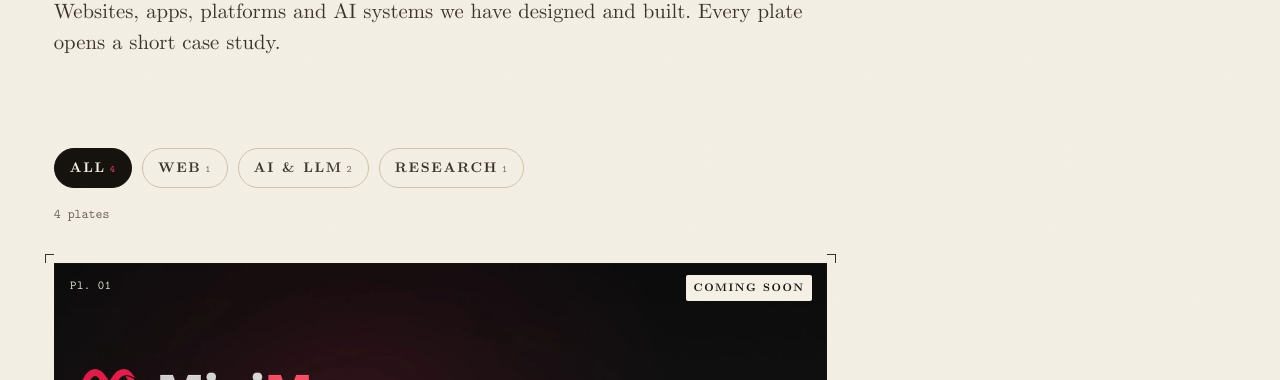
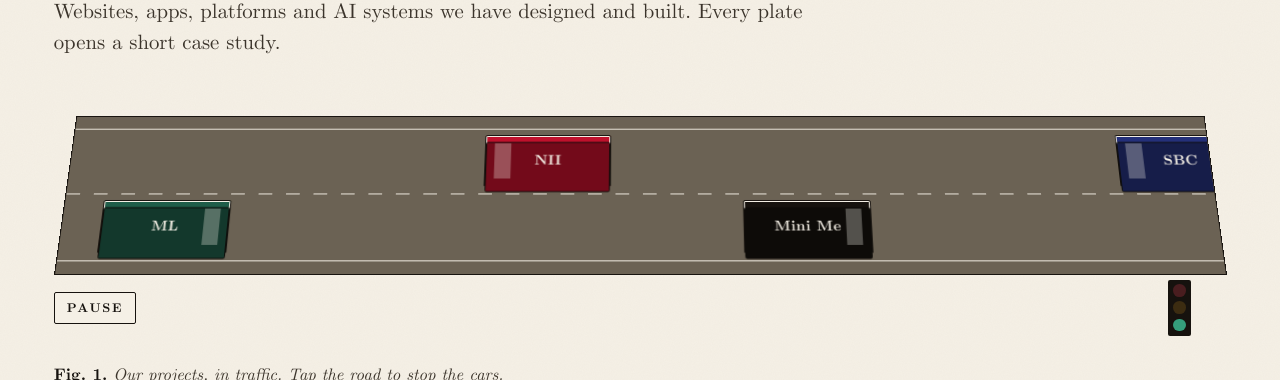
Before and after one commit to akmariblabibruet-pixel/nextinc, a website: page work.html in a window 1280 px wide. Shown: the part 420-800 px from the top of the page. Drawn offline with Linux system fonts and the light colour scheme.

Commit message:
car animation

```diff
--- /dev/null
+++ b/assets/css/pages/road.css
@@ -0,0 +1,46 @@
+/* road.css — Fig. 1 on work.html (traffic). Owned by S11. Loaded on work.html only. Budget 3 KB minified.
+   Site tokens only. The road is a plane tilted 15 degrees from flat; cars move with transform only (road.js). */
+.road{margin:clamp(1.8rem,4vw,2.8rem) 0 0}
+.road[hidden]{display:none}
+@media(scripting:none){.road{display:none}}   /* without script there is nothing to draw, so no empty box */
+
+/* the box keeps its height from the first paint (no layout shift) */
+.road__stage{--road:var(--ink-3);--ch:calc(var(--cl) * .43);
+  position:relative;aspect-ratio:2/1;perspective:1100px}
+@media(min-width:560px){.road__stage{aspect-ratio:3.2/1}}
+@media(min-width:900px){.road__stage{aspect-ratio:5/1}}
+
+/* road surface: kerb hairlines, dashed centre line */
+.road__plane{position:absolute;inset:0 0 28%;overflow:hidden;border:1px solid var(--ink);transform:rotateX(15deg);transform-origin:50% 100%;
+  background:linear-gradient(90deg,var(--paper) 50%,transparent 0) 0 50%/28px 1px repeat-x,
+    linear-gradient(var(--paper),var(--paper)) 0 8%/100% 1px no-repeat,
+    linear-gradient(var(--paper),var(--paper)) 0 92%/100% 1px no-repeat,var(--road)}
+
+/* a car: top face in the project colour, a darker side face one step lower, ink and paper hairlines so it reads on any colour */
+.road__car{position:absolute;left:0;top:71%;display:block;width:var(--cl);height:var(--ch);isolation:isolate;will-change:transform;
+  border:1px solid var(--ink);border-radius:var(--radius);background:var(--c,var(--ink));color:var(--t,var(--paper));box-shadow:inset 0 0 0 1px var(--paper)}
+.road__car--l{top:29%}
+.road__car::before{content:"";position:absolute;inset:0;z-index:-1;transform:translateY(calc(var(--cl) * .05));border:1px solid var(--ink);border-radius:var(--radius);
+  background:var(--c,var(--ink));filter:brightness(.6)}
+/* windscreen at the front end; the roof label is never flipped or turned, so it reads the same both ways */
+.road__car::after{content:"";position:absolute;top:14%;bottom:14%;width:13%;background:var(--t,var(--paper));opacity:.3}
+.road__car--r::after{right:7%}
+.road__car--l::after{left:7%}
+.road__r{position:absolute;inset:0 22%;overflow:hidden;white-space:nowrap;text-align:center;font-weight:700;letter-spacing:.02em;
+  font-size:clamp(10px,calc(var(--cl) * .14),15px);line-height:calc(var(--ch) - 2px)}
+
+/* verge under the road: Pause / Play at the left, the traffic light near the right end */
+.road__verge{position:absolute;inset:auto 0 0;height:28%;display:flex;align-items:center;justify-content:space-between}
+.road__btn{padding:.55em .95em;border:1px solid var(--ink);border-radius:var(--radius);background:var(--paper);color:var(--ink);cursor:pointer;transition:background .25s,color .25s}
+.road__btn:hover{background:var(--ink);color:var(--paper)}
+@media(pointer:coarse){.road__btn{min-height:44px}}
+.road__light{height:86%;aspect-ratio:5/12;margin-right:3%;display:flex;flex-direction:column;align-items:center;justify-content:space-evenly;background:var(--ink);border-radius:var(--radius)}
+.road__light i{width:54%;aspect-ratio:1;border-radius:50%;opacity:.22;transition:opacity .3s}
+.road__light i:first-child{background:var(--crimson-hi)}
+.road__light i:nth-child(2){background:var(--ochre)}
+.road__light i:last-child{background:var(--forest);filter:brightness(1.7)}
+[data-s=r] i:first-child,[data-s=g] i:last-child{opacity:1}
+
+/* caption: say "Hover" only where there is hover, "Tap" elsewhere */
+.road__tap{display:none}
+@media(hover:none){.road__hov{display:none}.road__tap{display:inline}}
--- /dev/null
+++ b/assets/js/pages/road.js
@@ -0,0 +1,108 @@
+/* road.js — Fig. 1 on work.html: our projects as cars in two-way traffic. Owned by S11. No dependencies, budget 4 KB minified.
+   One car per NEXT.projects entry, in order. Even positions drive left to right, odd ones right to left. A car takes its project's
+   palette colour (NEXT.art.palettes) and links to the case study. Hover or keyboard focus on the figure turns the light red and the
+   traffic eases to a stop; so do Pause, the first touch and reduced motion. Nothing is calculated while the figure is off-screen or the tab is hidden.
+   Needs: art.js, core.js. Styles: assets/css/pages/road.css. */
+(function () {
+  'use strict';
+  var N = window.NEXT || {}, e = N.esc, st = N.$('#road'), ps = N.projects || [];
+  if (!st) return;
+  if (!ps.length) { st.parentNode.hidden = true; return; }
+  var pal = (N.art || {}).palettes || {}, mq = matchMedia('(prefers-reduced-motion:reduce)'), n = ps.length,
+      P = +mq.matches,                 /* paused: Pause button, first touch, reduced motion */
+      H = 0, O = 0, T = 0,             /* hold bits (1 pointer, 2 keyboard focus), Play override, touch seen */
+      vis = !window.IntersectionObserver,
+      W = 0, D = 0, L = 0,             /* road width, loop length, car length */
+      u = 0, pan = 0, panT = 0,        /* traffic phase, and a slide that brings a focused car fully into view */
+      sp = 0, raf = 0, last = 0, cars, btn, plane;
+
+  /* relative luminance of #rrggbb */
+  function lum(h) {
+    var c = [1, 3, 5].map(function (i) { var v = parseInt(h.substr(i, 2), 16) / 255; return v < .04 ? v / 12.92 : Math.pow((v + .055) / 1.055, 2.4); });
+    return .2126 * c[0] + .7152 * c[1] + .0722 * c[2];
+  }
+  /* "SPHEREx Blink Comparator" -> SBC, "MiniLocker" -> ML */
+  function ini(t) {
+    var w = t.split(/[\s\-–—]+/).filter(Boolean), r = w.length > 1 ? w.map(function (x) { return x[0]; }) : t.match(/[A-Z0-9]/g) || [t[0]];
+    return r.slice(0, 3).join('').toUpperCase();
+  }
+
+  /* The light and Pause sit first in the DOM, so Tab reaches them before the cars; CSS puts them under the road. */
+  st.innerHTML = '<div class="road__verge"><button type="button" class="road__btn smcp"></button><span class="road__light" aria-hidden="true"><i></i><i></i><i></i></span></div>' +
+    '<div class="road__plane">' + ps.map(function (p, i) {
+      var b = (pal[p.palette] || pal.ink || {}).bg || '';
+      return '<a class="road__car road__car--' + (i % 2 ? 'l' : 'r') + '" href="project.html?p=' + e(encodeURIComponent(p.slug)) + '" aria-label="Case study: ' + e(p.title) + '"' +
+        (b ? ' style="--c:' + e(b) + ';--t:var(--' + (lum(b) < .18 ? 'paper' : 'ink') + ')"' : '') + '><b class="road__r" aria-hidden="true"></b></a>';
+    }).join('') + '</div>';
+  btn = N.$('.road__btn', st); plane = N.$('.road__plane', st);
+  cars = N.$$('.road__car', st).map(function (el, i) {
+    var t = String(ps[i].title || ps[i].slug || '?'), m = i % 2 ? n >> 1 : n - (n >> 1);
+    /* a = start position on the loop: each lane's cars sit at the middles of m equal parts, so they are evenly spaced and all in view at rest; d = lane direction and speed */
+    return { el: el, r: el.firstChild, t: [t, ini(t), ini(t)[0]], a: ((i >> 1) + .5) / m, d: i % 2 ? -.85 : 1, x: 0 };
+  });
+
+  function run() { return !P && (O || !H); }
+  function go() { return vis && !document.hidden; }
+
+  /* roof label: the name, else initials, else one letter; all cars are tested together so the page reflows three times at most */
+  function fit() {
+    var t = cars.slice();
+    [0, 1, 2].forEach(function (k) {
+      t.forEach(function (c) { c.r.textContent = c.t[k]; });
+      t = t.filter(function (c) { return c.r.scrollWidth > c.r.clientWidth; });
+    });
+  }
+  /* a car travels one loop of road + its own length, so it leaves one edge completely before it comes back at the other */
+  function place() {
+    cars.forEach(function (c) {
+      c.x = ((((c.a + c.d * (u + pan)) % 1) + 1) % 1) * D - L;
+      c.el.style.transform = 'translate3d(' + c.x.toFixed(1) + 'px,-50%,0)';
+    });
+  }
+  function measure() {
+    var h = plane.clientHeight; W = plane.clientWidth;
+    if (!W) return;
+    /* short enough that, with the most cars in one lane, they are one car length apart or more and can all stand in view */
+    L = Math.min(.78 * h, W / (2 * (n - (n >> 1)) - 1)); D = W + L;
+    st.style.setProperty('--cl', L.toFixed(1) + 'px'); fit(); place();
+  }
+
+  /* one frame loop: speed and slide ease out exponentially (about 0.5 s), then the loop ends and nothing runs */
+  function frame(t) {
+    raf = 0;
+    if (!go()) return;
+    var dt = Math.max(0, Math.min(t - last, 50)) / 1e3, k = 1 - Math.exp(-dt / .11), g = +run();
+    last = t; sp += (g - sp) * k; pan += (panT - pan) * k;
+    if (Math.abs(g - sp) < .005) sp = g;
+    if (Math.abs(panT - pan) < 1e-4) pan = panT;
+    u += sp * dt / 16; place();
+    if (g || sp || pan != panT) raf = requestAnimationFrame(frame);
+  }
+  function kick() { if (!raf && go() && (run() || sp || pan != panT)) { last = performance.now(); raf = requestAnimationFrame(frame); } }
+  function sync() {
+    st.dataset.s = run() ? 'g' : 'r';
+    btn.textContent = P ? 'Play' : 'Pause'; btn.setAttribute('aria-label', btn.textContent + ' traffic');
+    kick();
+  }
+
+  st.onpointerenter = function (v) { if (v.pointerType != 'touch') { H |= 1; sync(); } };
+  st.onpointerleave = function (v) { if (v.pointerType != 'touch') { H &= ~1; O = 0; sync(); } };
+  /* the first touch stops the traffic (unless it is on the button, whose own click decides) */
+  st.onpointerdown = function (v) { if (v.pointerType == 'touch' && !T) { T = 1; if (!v.target.closest('button')) { P = 1; sync(); } } };
+  st.addEventListener('focusin', function (v) {
+    var c = cars.filter(function (c) { return c.el == v.target; })[0];
+    if (c && c.el.matches(':focus-visible')) {
+      /* slide the traffic just far enough to bring a car that is cut by an edge fully into view; nothing jumps */
+      var m = 8, dx = c.x < m ? m - c.x : c.x + L > W - m ? W - m - c.x - L : 0;
+      panT += dx / D / c.d; H |= 2; O = 0; sync();
+    }
+  });
+  st.addEventListener('focusout', function () { H &= ~2; sync(); });
+  btn.onclick = function () { if (P) { P = 0; O = 1; } else P = 1; sync(); };
+  mq.onchange = function () { if (mq.matches) { P = 1; sync(); } };
+  document.addEventListener('visibilitychange', kick);
+  if (window.IntersectionObserver) new IntersectionObserver(function (x) { vis = x.pop().isIntersecting; kick(); }).observe(st);
+  if (document.fonts) document.fonts.ready.then(measure);
+  if (window.ResizeObserver) new ResizeObserver(measure).observe(st); else addEventListener('resize', measure);
+  measure(); sync();
+})();
--- a/work.html
+++ b/work.html
@@ -12,6 +12,7 @@
 <link rel="preload" href="assets/fonts/cmu-serif-500-italic.woff2" as="font" type="font/woff2" crossorigin>
 <link rel="stylesheet" href="assets/css/site.css">
 <link rel="stylesheet" href="assets/css/pages/work.css">
+<link rel="stylesheet" href="assets/css/pages/road.css">
 <!-- seo -->
 <link rel="canonical" href="https://www.wearenext.tech/work.html">
 <link rel="icon" href="favicon.ico" sizes="48x48">
@@ -69,6 +70,10 @@
     <p class="kicker kicker--crimson smcp" data-reveal>&sect; Work</p>
     <h1 class="h1" data-split>Selected <em>work</em>, plate by plate.</h1>
     <p class="lede" data-reveal style="--d:3">Websites, apps, platforms and AI systems we have designed and built. Every plate opens a short case study.</p>
+    <figure class="road">
+      <div class="road__stage" id="road" role="group" aria-label="Our projects in traffic"></div>
+      <figcaption class="cap"><span class="cap__text"><b>Fig. 1.</b> Our projects, in traffic. <span class="road__hov">Hover the road to stop the cars.</span><span class="road__tap">Tap the road to stop the cars.</span></span></figcaption>
+    </figure>
   </section>
 
   <section class="wrap" aria-label="Projects">
@@ -140,5 +145,6 @@
 <script src="assets/js/render.js"></script>
 <script src="assets/js/preview.js"></script>
 <script src="assets/js/pages/work.js"></script>
+<script src="assets/js/pages/road.js"></script>
 </body>
 </html>
```
Also changed, not shown: ledger/S11-work-road-animation.md (added, +56 -0 lines).
